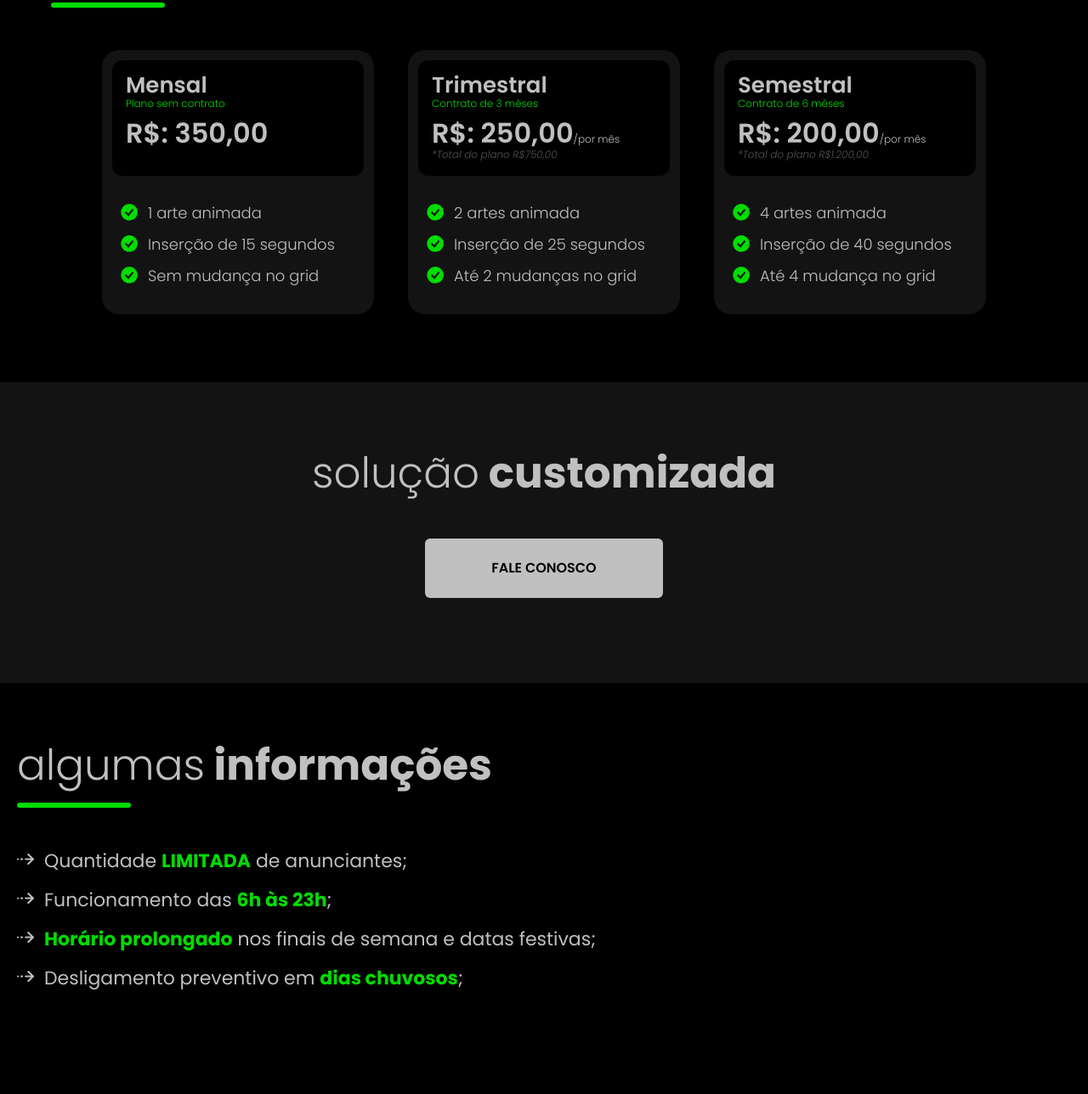
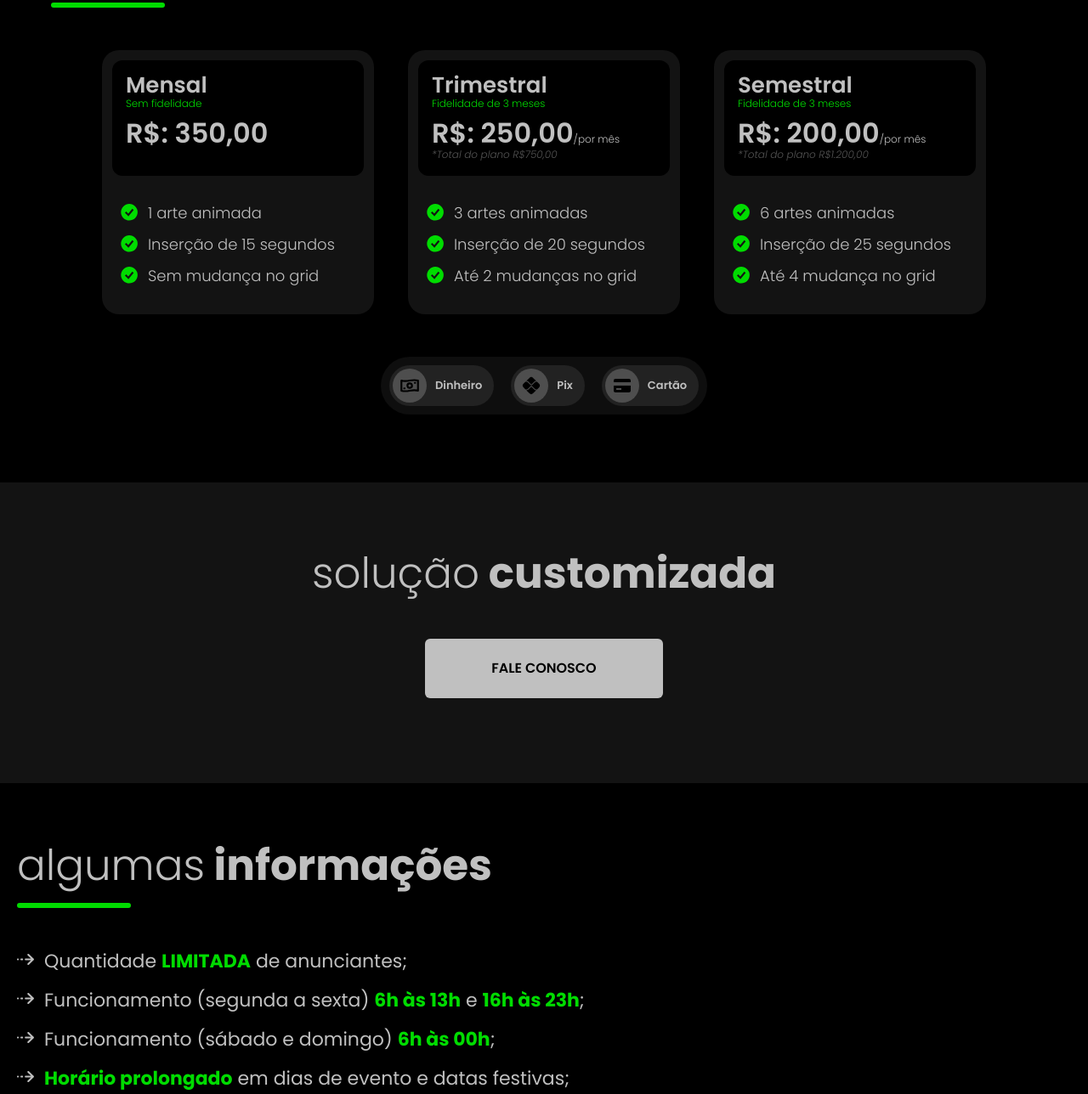
Before and after one commit to mateusdmc/LedVision, a website: page src/index.html in a window 1280 px wide. Shown: the part 995-2283 px from the top of the page at 85% size. Drawn offline with Linux system fonts and the light colour scheme.

Commit message:
ajustes informacoes e horarios

```diff
--- a/src/index.html
+++ b/src/index.html
@@ -50,7 +50,7 @@
                 <div class="flex flex-col bg-[#131313] p-[12px] rounded-[20px] w-[320px] 2xl:w-[380px] hover:translate-y-[-12px] duration-150 ease-in-out">
                     <div class="flex flex-col bg-black p-[16px] rounded-[12px]">
                         <h2 class="text-[#C0C0C0] font-poppins font-semibold text-[26px] leading-none 2xl:text-[40px]">Mensal</h2>
-                        <p class="text-[#00DC00] font-poppins font-light text-[12px] 2xl:text-[14px]">Plano sem contrato</p>
+                        <p class="text-[#00DC00] font-poppins font-light text-[12px] 2xl:text-[14px]">Sem fidelidade</p>
                         <h3 class="text-[#C0C0C0] font-poppins font-semibold text-[32px] mt-[10px] leading-none 2xl:text-[42px]">R$: 350,00</h3>
                         <p class="text-[#000] font-poppins font-light italic text-[12px]">*Total do plano R$350,00</p>
                     </div>
@@ -78,7 +78,7 @@
                 <div class="flex flex-col bg-[#131313] p-[12px] rounded-[20px] w-[320px] 2xl:w-[380px] hover:translate-y-[-12px] duration-150 ease-in-out">
                     <div class="flex flex-col bg-black p-[16px] rounded-[12px]">
                         <h2 class="text-[#C0C0C0] font-poppins font-semibold text-[26px] leading-none 2xl:text-[40px]">Trimestral</h2>
-                        <p class="text-[#00DC00] font-poppins font-light text-[12px] 2xl:text-[14px]">Contrato de 3 mêses</p>
+                        <p class="text-[#00DC00] font-poppins font-light text-[12px] 2xl:text-[14px]">Fidelidade de 3 meses</p>
                         <h3 class="text-[#C0C0C0] font-poppins font-semibold text-[32px] mt-[10px] leading-none 2xl:text-[42px]">R$: 250,00<sapn class="text-[12px] font-light">/por mês</sapn></h3>
                         <p class="text-[#545454] font-poppins font-light italic text-[12px]">*Total do plano R$750,00</p>
 
@@ -86,11 +86,11 @@
                     <div class="flex flex-col gap-[10px] mt-[30px] ml-[14px] text-[#C0C0C0] font-poppins font-light text-[18px] lg:ml-[10px] 2xl:ml-[18px]">
                         <div class="flex gap-[12px] flex-row items-center">
                             <img src="assets/img/icon-chek.svg" alt="icon-check" class="w-[20px]">
-                            <p>2 artes animada</p>
+                            <p>3 artes animadas</p>
                         </div>
                         <div class="flex gap-[12px] flex-row items-center">
                             <img src="assets/img/icon-chek.svg" alt="icon-check" class="w-[20px]">
-                            <p>Inserção de 25 segundos</p>
+                            <p>Inserção de 20 segundos</p>
                         </div>
                         <div class="flex gap-[12px] flex-row items-center">
                             <img src="assets/img/icon-chek.svg" alt="icon-check" class="w-[20px]">
@@ -107,7 +107,7 @@
                 <div class="flex flex-col bg-[#131313] p-[12px] rounded-[20px] w-[320px] 2xl:w-[380px] hover:translate-y-[-12px] duration-150 ease-in-out">
                     <div class="flex flex-col bg-black p-[16px] rounded-[12px]">
                         <h2 class="text-[#C0C0C0] font-poppins font-semibold text-[26px] leading-none 2xl:text-[40px]">Semestral</h2>
-                        <p class="text-[#00DC00] font-poppins font-light text-[12px] 2xl:text-[14px]">Contrato de 6 mêses</p>
+                        <p class="text-[#00DC00] font-poppins font-light text-[12px] 2xl:text-[14px]">Fidelidade de 3 meses</p>
                         <h3 class="text-[#C0C0C0] font-poppins font-semibold text-[32px] mt-[10px] leading-none 2xl:text-[42px]">R$: 200,00<sapn class="text-[12px] font-light">/por mês</sapn></h3>
                         <p class="text-[#545454] font-poppins font-light italic text-[12px]">*Total do plano R$1.200,00</p>
 
@@ -115,11 +115,11 @@
                     <div class="flex flex-col gap-[10px] mt-[30px] ml-[14px] text-[#C0C0C0] font-poppins font-light text-[18px] lg:ml-[10px] 2xl:ml-[18px]">
                         <div class="flex gap-[12px] flex-row items-center">
                             <img src="assets/img/icon-chek.svg" alt="icon-check" class="w-[20px]">
-                            <p>4 artes animada</p>
+                            <p>6 artes animadas</p>
                         </div>
                         <div class="flex gap-[12px] flex-row items-center">
                             <img src="assets/img/icon-chek.svg" alt="icon-check" class="w-[20px]">
-                            <p>Inserção de 40 segundos</p>
+                            <p>Inserção de 25 segundos</p>
                         </div>
                         <div class="flex gap-[12px] flex-row items-center">
                             <img src="assets/img/icon-chek.svg" alt="icon-check" class="w-[20px]">
@@ -133,6 +133,29 @@
                     </div>
                 </div>
 
+            </div>
+
+            <div class="flex justify-center">
+                <div class="flex bg-[#0e0e0e] rounded-full p-[10px] mt-[50px] justify-center gap-[10px] sm:gap-[20px]">
+                    <div class="bg-[#222222] flex rounded-full items-center p-[4px]">
+                        <div class="w-[30px] h-[30px] sm:w-[40px] sm:h-[40px] bg-[#4e4e4e] rounded-full flex justify-center items-center">
+                            <svg xmlns="http://www.w3.org/2000/svg" width="26" height="26" viewBox="0 0 24 24"><path fill="none" stroke="#000" stroke-linecap="round" stroke-linejoin="round" stroke-width="2" d="M6.5 15H6m12-6h-.5M3 6.5c7 2 11-2 18 0v11c-7-2-11 2-18 0zm8.47 3.106l.098-.02a2.451 2.451 0 0 1 .961 4.808l-.097.02a2.452 2.452 0 0 1-.961-4.808Z"/></svg>
+                        </div>
+                        <div class="px-[10px] text-[#C0C0C0] font-poppins font-semibold text-[13px]">Dinheiro</div>
+                    </div>
+                    <div class="bg-[#222222] flex rounded-full items-center p-[4px]">
+                        <div class="w-[30px] h-[30px] sm:w-[40px] sm:h-[40px] bg-[#4e4e4e] rounded-full flex justify-center items-center">
+                            <svg xmlns="http://www.w3.org/2000/svg" width="24" height="24" viewBox="0 0 24 24"><path fill="#000" d="m15.45 16.52l-3.01-3.01c-.11-.11-.24-.13-.31-.13s-.2.02-.31.13L8.8 16.53c-.34.34-.87.89-2.64.89l3.71 3.7a3 3 0 0 0 4.24 0l3.72-3.71c-.91 0-1.67-.18-2.38-.89M8.8 7.47l3.02 3.02c.08.08.2.13.31.13s.23-.05.31-.13l2.99-2.99c.71-.74 1.52-.91 2.43-.91l-3.72-3.71a3 3 0 0 0-4.24 0l-3.71 3.7c1.76 0 2.3.58 2.61.89"/><path fill="#000" d="m21.11 9.85l-2.25-2.26H17.6c-.54 0-1.08.22-1.45.61l-3 3c-.28.28-.65.42-1.02.42a1.5 1.5 0 0 1-1.02-.42L8.09 8.17c-.38-.38-.9-.6-1.45-.6H5.17l-2.29 2.3a3 3 0 0 0 0 4.24l2.29 2.3h1.48c.54 0 1.06-.22 1.45-.6l3.02-3.02c.28-.28.65-.42 1.02-.42s.74.14 1.02.42l3.01 3.01c.38.38.9.6 1.45.6h1.26l2.25-2.26a3.04 3.04 0 0 0-.02-4.29"/></svg>
+                        </div>
+                        <div class="px-[10px] text-[#C0C0C0] font-poppins font-semibold text-[13px]">Pix</div>
+                    </div>
+                    <div class="bg-[#222222] flex rounded-full items-center p-[4px]">
+                        <div class="w-[30px] h-[30px] sm:w-[40px] sm:h-[40px] bg-[#4e4e4e] rounded-full flex justify-center items-center">
+                            <svg xmlns="http://www.w3.org/2000/svg" width="24" height="24" viewBox="0 0 24 24"><path fill="#000" d="M20 4H4c-1.103 0-2 .897-2 2v2h20V6c0-1.103-.897-2-2-2M2 18c0 1.103.897 2 2 2h16c1.103 0 2-.897 2-2v-6H2zm3-3h6v2H5z"/></svg>
+                        </div>
+                        <div class="px-[10px] text-[#C0C0C0] font-poppins font-semibold text-[13px]">Cartão</div>
+                    </div>
+                </div>
             </div>
 
         </div>
@@ -168,11 +191,15 @@
                 </div>
                 <div class="flex flex-row gap-[12px] items-start text-[#C0C0C0] font-poppins font-normal text-[22px] leading-[26px] mb-[20px]">
                     <img src="assets/img/seta.svg" alt="" class="w-[20px] mt-[4px]">
-                    <p>Funcionamento das <span class="text-[#00DC00] font-bold">6h às 23h</span>;</p>
+                    <p>Funcionamento (segunda a sexta) <span class="text-[#00DC00] font-bold">6h às 13h</span> e <span class="text-[#00DC00] font-bold">16h às 23h</span>;</p>
                 </div>
                 <div class="flex flex-row gap-[12px] items-start text-[#C0C0C0] font-poppins font-normal text-[22px] leading-[26px] mb-[20px]">
                     <img src="assets/img/seta.svg" alt="" class="w-[20px] mt-[4px]">
-                    <p><span class="text-[#00DC00] font-bold">Horário prolongado</span> nos finais de semana e datas festivas;</p>
+                    <p>Funcionamento (sábado e domingo) <span class="text-[#00DC00] font-bold">6h às 00h</span>;</p>
+                </div>
+                <div class="flex flex-row gap-[12px] items-start text-[#C0C0C0] font-poppins font-normal text-[22px] leading-[26px] mb-[20px]">
+                    <img src="assets/img/seta.svg" alt="" class="w-[20px] mt-[4px]">
+                    <p><span class="text-[#00DC00] font-bold">Horário prolongado</span> em dias de evento e datas festivas;</p>
                 </div>
                 <div class="flex flex-row gap-[12px] items-start text-[#C0C0C0] font-poppins font-normal text-[22px] leading-[26px] mb-[20px]">
                     <img src="assets/img/seta.svg" alt="" class="w-[20px] mt-[4px]">
```
Also changed, not shown: src/output.css.
